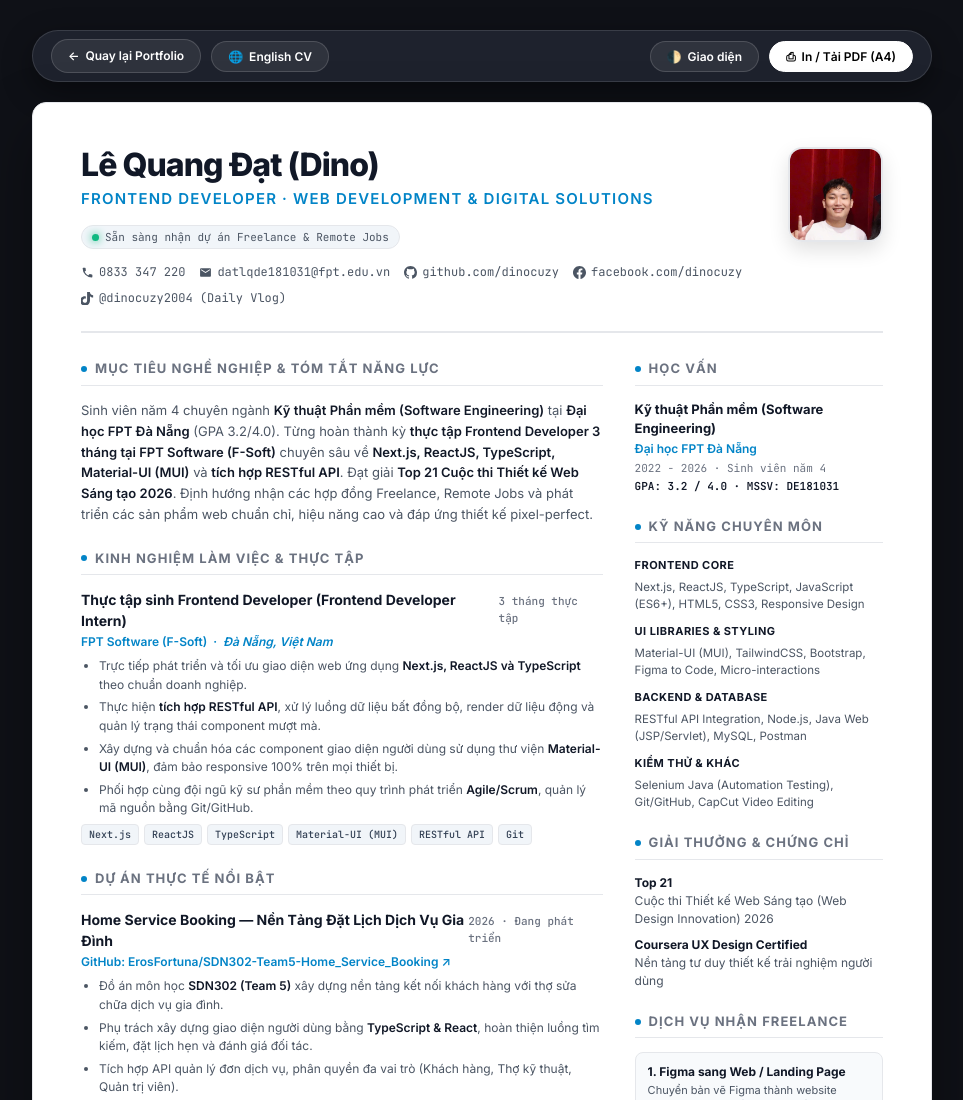
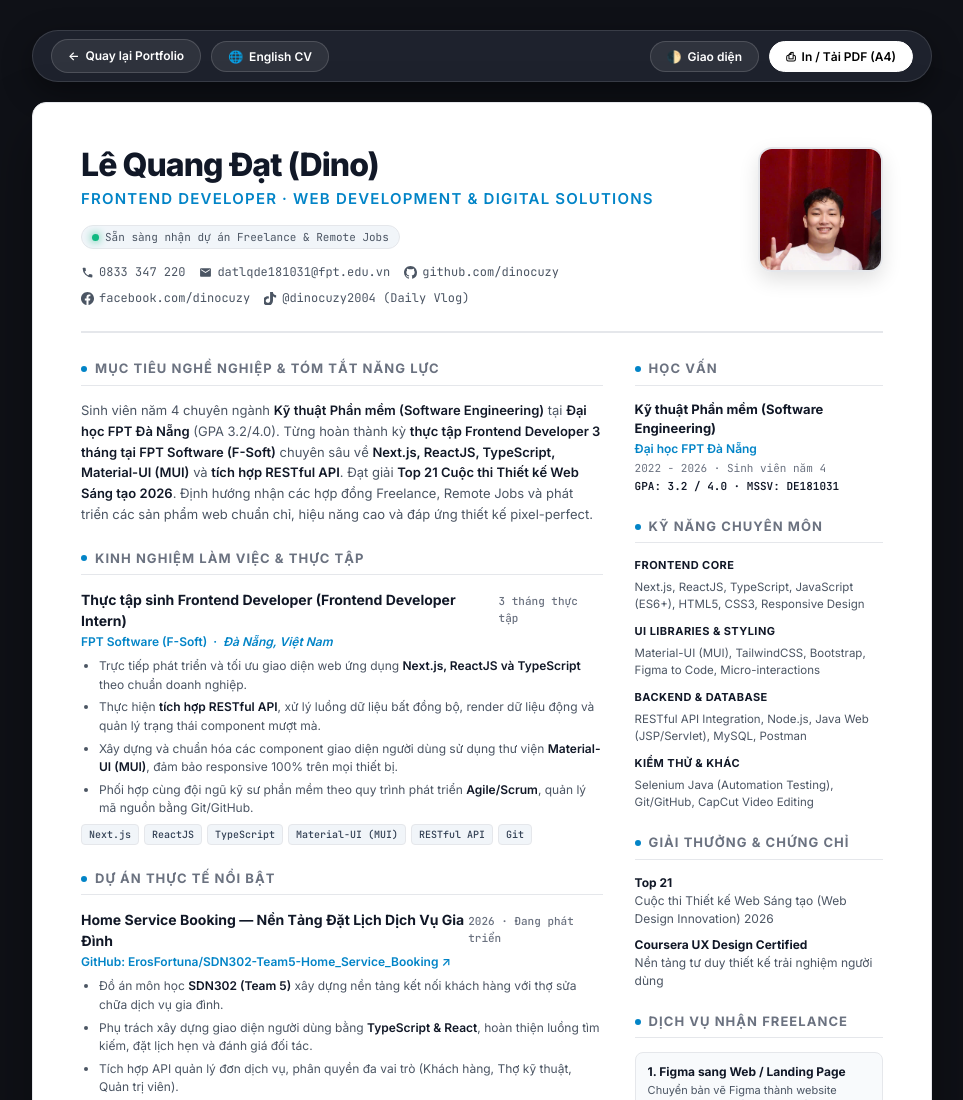
Before and after one commit to dinocuzy/DinoCV, a plain HTML site: page cv.html in a window 1280 px wide. Shown: the top 1100 px of the page, without its empty margins (158-1121 px from the left). Drawn offline with Linux system fonts and the light colour scheme.

Commit message:
Update cv.html

```diff
--- a/cv.html
+++ b/cv.html
@@ -221,8 +221,8 @@
     }
 
     .avatar-wrapper {
-      width: 95px;
-      height: 95px;
+      width: 125px;
+      height: 125px;
       border-radius: 14px;
       overflow: hidden;
       border: 2px solid var(--border);
```
